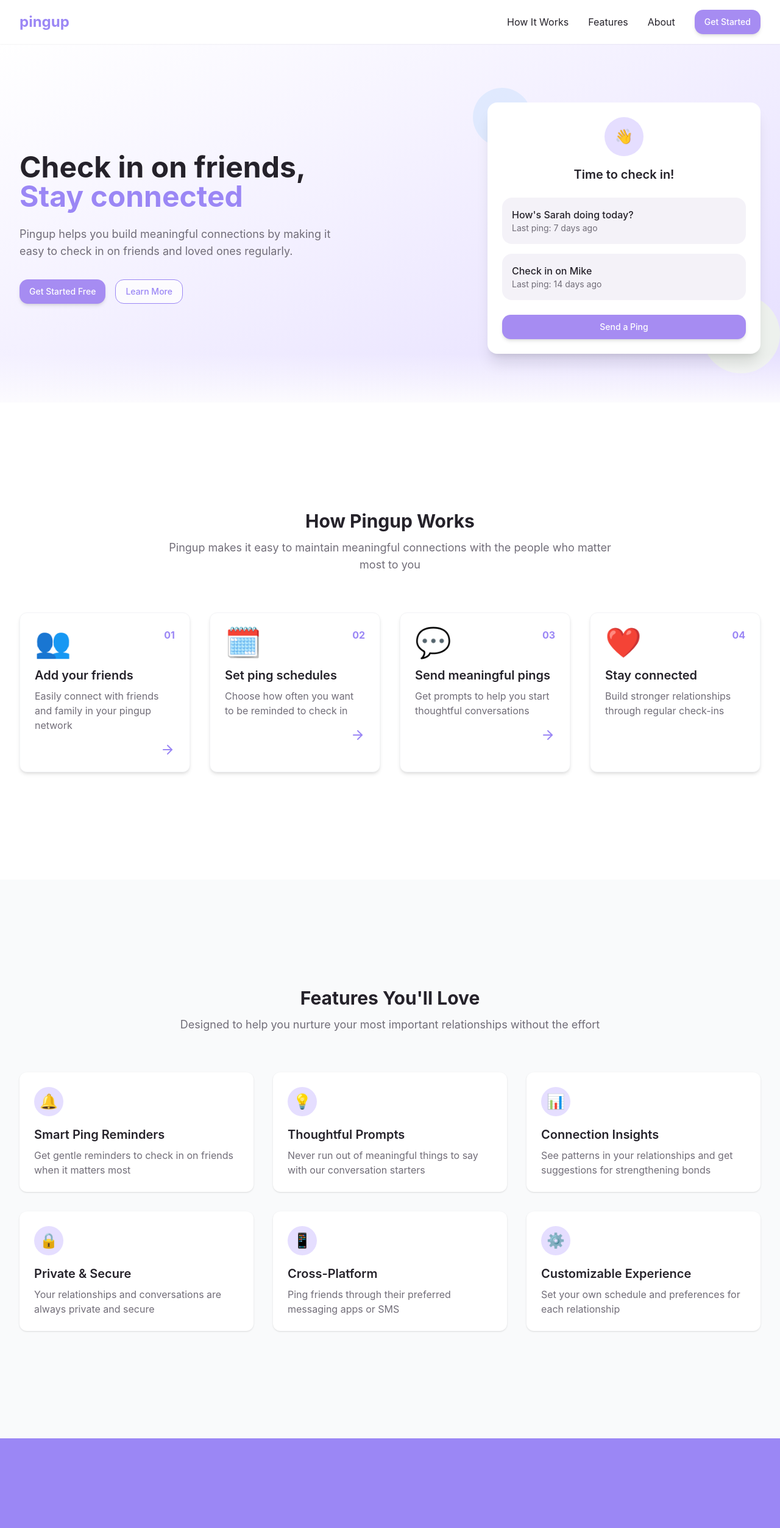
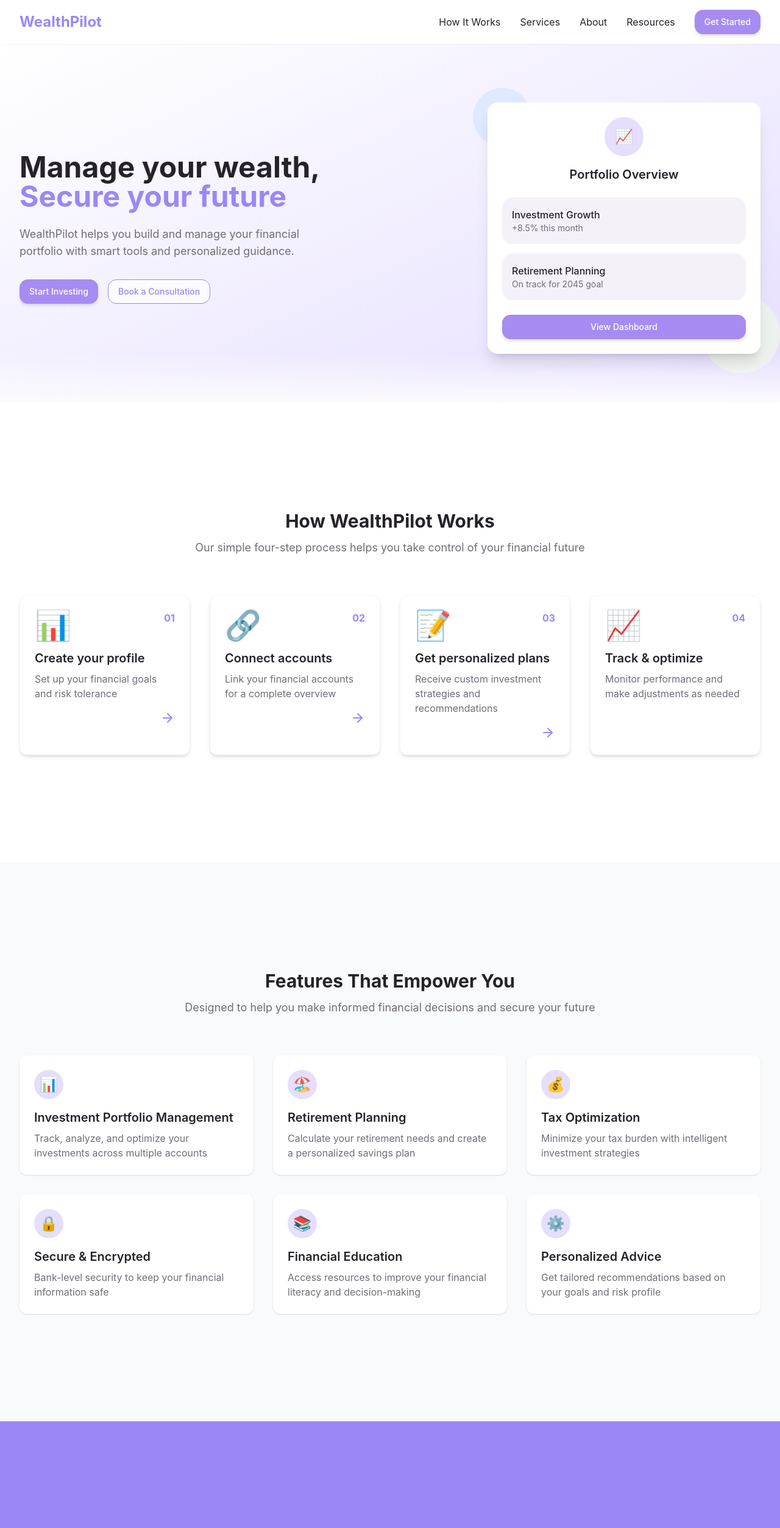
Before and after one commit to Mansab123/pingup-replica-project, a React (Vite) app: page / in a window 1280 px wide. Shown: the top 2505 px of the page at 61% size. Built offline with nearby package versions, Linux system fonts and the light colour scheme.

Commit message:
Refactor: Implement design from letspingup.com
Update the application's design to match the layout and styling of the letspingup.com website, including text, images, and inner page structures.

```diff
--- a/src/App.tsx
+++ b/src/App.tsx
@@ -1,9 +1,11 @@
+
 import { Toaster } from "@/components/ui/toaster";
 import { Toaster as Sonner } from "@/components/ui/sonner";
 import { TooltipProvider } from "@/components/ui/tooltip";
 import { QueryClient, QueryClientProvider } from "@tanstack/react-query";
 import { BrowserRouter, Routes, Route } from "react-router-dom";
 import Index from "./pages/Index";
+import Resources from "./pages/Resources";
 import NotFound from "./pages/NotFound";
 
 const queryClient = new QueryClient();
@@ -16,6 +18,7 @@ const App = () => (
       <BrowserRouter>
         <Routes>
           <Route path="/" element={<Index />} />
+          <Route path="/resources" element={<Resources />} />
           {/* ADD ALL CUSTOM ROUTES ABOVE THE CATCH-ALL "*" ROUTE */}
           <Route path="*" element={<NotFound />} />
         </Routes>
--- a/src/components/Features.tsx
+++ b/src/components/Features.tsx
@@ -3,33 +3,33 @@ import React from 'react';
 
 const features = [
   {
-    title: 'Smart Ping Reminders',
-    description: 'Get gentle reminders to check in on friends when it matters most',
-    icon: '🔔'
-  },
-  {
-    title: 'Thoughtful Prompts',
-    description: 'Never run out of meaningful things to say with our conversation starters',
-    icon: '💡'
-  },
-  {
-    title: 'Connection Insights',
-    description: 'See patterns in your relationships and get suggestions for strengthening bonds',
+    title: 'Investment Portfolio Management',
+    description: 'Track, analyze, and optimize your investments across multiple accounts',
     icon: '📊'
   },
   {
-    title: 'Private & Secure',
-    description: 'Your relationships and conversations are always private and secure',
+    title: 'Retirement Planning',
+    description: 'Calculate your retirement needs and create a personalized savings plan',
+    icon: '🏖️'
+  },
+  {
+    title: 'Tax Optimization',
+    description: 'Minimize your tax burden with intelligent investment strategies',
+    icon: '💰'
+  },
+  {
+    title: 'Secure & Encrypted',
+    description: 'Bank-level security to keep your financial information safe',
     icon: '🔒'
   },
   {
-    title: 'Cross-Platform',
-    description: 'Ping friends through their preferred messaging apps or SMS',
-    icon: '📱'
+    title: 'Financial Education',
+    description: 'Access resources to improve your financial literacy and decision-making',
+    icon: '📚'
   },
   {
-    title: 'Customizable Experience',
-    description: 'Set your own schedule and preferences for each relationship',
+    title: 'Personalized Advice',
+    description: 'Get tailored recommendations based on your goals and risk profile',
     icon: '⚙️'
   }
 ];
@@ -38,9 +38,9 @@ const Features = () => {
   return (
     <section id="features" className="bg-gray-50 py-20">
       <div className="section-container">
-        <h2 className="section-title">Features You'll Love</h2>
+        <h2 className="section-title">Features That Empower You</h2>
         <p className="section-subtitle">
-          Designed to help you nurture your most important relationships without the effort
+          Designed to help you make informed financial decisions and secure your future
         </p>
 
         <div className="grid grid-cols-1 md:grid-cols-2 lg:grid-cols-3 gap-8 mt-16">
--- a/src/components/Footer.tsx
+++ b/src/components/Footer.tsx
@@ -8,54 +8,54 @@ const Footer = () => {
         <div className="grid grid-cols-1 md:grid-cols-4 gap-8 md:gap-12">
           <div className="md:col-span-1">
             <a href="/" className="font-bold text-2xl text-pingup-purple">
-              pingup
+              WealthPilot
             </a>
             <p className="mt-4 text-muted-foreground">
-              Meaningful connections made simple.
+              Intelligent wealth management for your financial future.
             </p>
           </div>
 
           <div>
-            <h3 className="font-semibold mb-4">Product</h3>
+            <h3 className="font-semibold mb-4">Services</h3>
             <ul className="space-y-2">
-              <li><a href="#" className="text-muted-foreground hover:text-pingup-purple">Features</a></li>
-              <li><a href="#" className="text-muted-foreground hover:text-pingup-purple">Pricing</a></li>
-              <li><a href="#" className="text-muted-foreground hover:text-pingup-purple">FAQ</a></li>
+              <li><a href="/services/investment" className="text-muted-foreground hover:text-pingup-purple">Investment Management</a></li>
+              <li><a href="/services/retirement" className="text-muted-foreground hover:text-pingup-purple">Retirement Planning</a></li>
+              <li><a href="/services/tax" className="text-muted-foreground hover:text-pingup-purple">Tax Strategy</a></li>
             </ul>
           </div>
 
           <div>
             <h3 className="font-semibold mb-4">Company</h3>
             <ul className="space-y-2">
-              <li><a href="#" className="text-muted-foreground hover:text-pingup-purple">About Us</a></li>
-              <li><a href="#" className="text-muted-foreground hover:text-pingup-purple">Blog</a></li>
-              <li><a href="#" className="text-muted-foreground hover:text-pingup-purple">Careers</a></li>
+              <li><a href="/about" className="text-muted-foreground hover:text-pingup-purple">About Us</a></li>
+              <li><a href="/resources" className="text-muted-foreground hover:text-pingup-purple">Resource Center</a></li>
+              <li><a href="/careers" className="text-muted-foreground hover:text-pingup-purple">Careers</a></li>
             </ul>
           </div>
 
           <div>
             <h3 className="font-semibold mb-4">Legal</h3>
             <ul className="space-y-2">
-              <li><a href="#" className="text-muted-foreground hover:text-pingup-purple">Privacy Policy</a></li>
-              <li><a href="#" className="text-muted-foreground hover:text-pingup-purple">Terms of Service</a></li>
-              <li><a href="#" className="text-muted-foreground hover:text-pingup-purple">Cookie Policy</a></li>
+              <li><a href="/privacy" className="text-muted-foreground hover:text-pingup-purple">Privacy Policy</a></li>
+              <li><a href="/terms" className="text-muted-foreground hover:text-pingup-purple">Terms of Service</a></li>
+              <li><a href="/security" className="text-muted-foreground hover:text-pingup-purple">Security</a></li>
             </ul>
           </div>
         </div>
 
         <div className="mt-12 pt-8 border-t border-gray-200 text-center sm:text-left flex flex-col sm:flex-row justify-between items-center">
           <p className="text-muted-foreground text-sm">
-            © {new Date().getFullYear()} Pingup. All rights reserved.
+            © {new Date().getFullYear()} WealthPilot. All rights reserved.
           </p>
           <div className="flex space-x-6 mt-4 sm:mt-0">
             <a href="#" className="text-muted-foreground hover:text-pingup-purple">
               Twitter
             </a>
             <a href="#" className="text-muted-foreground hover:text-pingup-purple">
-              Instagram
+              LinkedIn
             </a>
             <a href="#" className="text-muted-foreground hover:text-pingup-purple">
-              LinkedIn
+              Facebook
             </a>
           </div>
         </div>
--- a/src/components/Hero.tsx
+++ b/src/components/Hero.tsx
@@ -9,18 +9,18 @@ const Hero = () => {
         <div className="grid grid-cols-1 lg:grid-cols-2 gap-12 items-center">
           <div className="animate-fade-in">
             <h1 className="heading-lg mb-6">
-              Check in on friends, <br />
-              <span className="text-pingup-purple">Stay connected</span>
+              Manage your wealth, <br />
+              <span className="text-pingup-purple">Secure your future</span>
             </h1>
             <p className="text-lg mb-8 text-muted-foreground max-w-lg">
-              Pingup helps you build meaningful connections by making it easy to check in on friends and loved ones regularly.
+              WealthPilot helps you build and manage your financial portfolio with smart tools and personalized guidance.
             </p>
             <div className="flex flex-col sm:flex-row space-y-4 sm:space-y-0 sm:space-x-4">
               <Button className="pingup-button">
-                Get Started Free
+                Start Investing
               </Button>
               <Button variant="outline" className="border-pingup-purple text-pingup-purple hover:bg-pingup-light-purple">
-                Learn More
+                Book a Consultation
               </Button>
             </div>
           </div>
@@ -31,23 +31,23 @@ const Hero = () => {
               <div className="relative bg-white rounded-2xl shadow-xl p-6 z-10">
                 <div className="text-center mb-6">
                   <div className="inline-flex items-center justify-center w-16 h-16 rounded-full bg-pingup-light-purple mb-4">
-                    <span className="text-pingup-purple text-2xl font-bold">👋</span>
+                    <span className="text-pingup-purple text-2xl font-bold">📈</span>
                   </div>
-                  <h3 className="text-xl font-semibold">Time to check in!</h3>
+                  <h3 className="text-xl font-semibold">Portfolio Overview</h3>
                 </div>
                 <div className="space-y-4">
                   <div className="bg-secondary p-4 rounded-lg">
-                    <p className="font-medium">How's Sarah doing today?</p>
-                    <p className="text-sm text-muted-foreground">Last ping: 7 days ago</p>
+                    <p className="font-medium">Investment Growth</p>
+                    <p className="text-sm text-muted-foreground">+8.5% this month</p>
                   </div>
                   <div className="bg-secondary p-4 rounded-lg">
-                    <p className="font-medium">Check in on Mike</p>
-                    <p className="text-sm text-muted-foreground">Last ping: 14 days ago</p>
+                    <p className="font-medium">Retirement Planning</p>
+                    <p className="text-sm text-muted-foreground">On track for 2045 goal</p>
                   </div>
                 </div>
                 <div className="mt-6">
                   <Button className="w-full pingup-button">
-                    Send a Ping
+                    View Dashboard
                   </Button>
                 </div>
               </div>
--- a/src/components/HowItWorks.tsx
+++ b/src/components/HowItWorks.tsx
@@ -5,27 +5,27 @@ import { ArrowRight } from 'lucide-react';
 const steps = [
   {
     number: '01',
-    title: 'Add your friends',
-    description: 'Easily connect with friends and family in your pingup network',
-    icon: '👥'
+    title: 'Create your profile',
+    description: 'Set up your financial goals and risk tolerance',
+    icon: '📊'
   },
   {
     number: '02',
-    title: 'Set ping schedules',
-    description: 'Choose how often you want to be reminded to check in',
-    icon: '🗓️'
+    title: 'Connect accounts',
+    description: 'Link your financial accounts for a complete overview',
+    icon: '🔗'
   },
   {
     number: '03',
-    title: 'Send meaningful pings',
-    description: 'Get prompts to help you start thoughtful conversations',
-    icon: '💬'
+    title: 'Get personalized plans',
+    description: 'Receive custom investment strategies and recommendations',
+    icon: '📝'
   },
   {
     number: '04',
-    title: 'Stay connected',
-    description: 'Build stronger relationships through regular check-ins',
-    icon: '❤️'
+    title: 'Track & optimize',
+    description: 'Monitor performance and make adjustments as needed',
+    icon: '📈'
   }
 ];
 
@@ -33,9 +33,9 @@ const HowItWorks = () => {
   return (
     <section id="how-it-works" className="bg-white py-20">
       <div className="section-container">
-        <h2 className="section-title">How Pingup Works</h2>
+        <h2 className="section-title">How WealthPilot Works</h2>
         <p className="section-subtitle">
-          Pingup makes it easy to maintain meaningful connections with the people who matter most to you
+          Our simple four-step process helps you take control of your financial future
         </p>
 
         <div className="grid grid-cols-1 md:grid-cols-2 lg:grid-cols-4 gap-8 mt-16">
--- a/src/components/Navbar.tsx
+++ b/src/components/Navbar.tsx
@@ -15,7 +15,7 @@ const Navbar = () => {
           {/* Logo */}
           <div className="flex items-center">
             <a href="/" className="font-bold text-2xl text-pingup-purple">
-              pingup
+              WealthPilot
             </a>
           </div>
 
@@ -25,10 +25,13 @@ const Navbar = () => {
               How It Works
             </a>
             <a href="#features" className="text-foreground hover:text-pingup-purple transition-colors">
-              Features
+              Services
             </a>
             <a href="#about" className="text-foreground hover:text-pingup-purple transition-colors">
               About
+            </a>
+            <a href="/resources" className="text-foreground hover:text-pingup-purple transition-colors">
+              Resources
             </a>
             <Button className="pingup-button">
               Get Started
@@ -63,7 +66,7 @@ const Navbar = () => {
                 className="text-foreground hover:text-pingup-purple transition-colors px-2 py-1"
                 onClick={toggleMenu}
               >
-                Features
+                Services
               </a>
               <a
                 href="#about"
@@ -71,6 +74,13 @@ const Navbar = () => {
                 onClick={toggleMenu}
               >
                 About
+              </a>
+              <a
+                href="/resources"
+                className="text-foreground hover:text-pingup-purple transition-colors px-2 py-1"
+                onClick={toggleMenu}
+              >
+                Resources
               </a>
               <Button className="pingup-button w-full">
                 Get Started
--- a/src/components/Newsletter.tsx
+++ b/src/components/Newsletter.tsx
@@ -15,9 +15,9 @@ const Newsletter = () => {
       <div className="section-container max-w-4xl">
         <div className="bg-gradient-to-r from-pingup-light-purple to-pingup-soft-blue rounded-3xl p-8 md:p-12">
           <div className="text-center mb-8">
-            <h2 className="text-2xl md:text-3xl font-bold mb-4">Stay in the Loop</h2>
+            <h2 className="text-2xl md:text-3xl font-bold mb-4">Financial Insights Delivered</h2>
             <p className="text-muted-foreground max-w-xl mx-auto">
-              Get early access, tips for meaningful connections, and updates on new features.
+              Get expert financial tips, market updates, and exclusive investment opportunities directly in your inbox.
             </p>
           </div>
 
--- a/src/components/Stats.tsx
+++ b/src/components/Stats.tsx
@@ -3,19 +3,19 @@ import React from 'react';
 
 const stats = [
   {
-    value: '15M+',
-    label: 'Pings Sent',
+    value: '$2.4B+',
+    label: 'Assets Managed',
   },
   {
-    value: '94%',
-    label: 'Stronger Relationships',
+    value: '96%',
+    label: 'Client Satisfaction',
   },
   {
-    value: '250K+',
-    label: 'Happy Users',
+    value: '320K+',
+    label: 'Active Users',
   },
   {
-    value: '4.9',
+    value: '4.8',
     label: 'App Store Rating',
   },
 ];
--- /dev/null
+++ b/src/pages/Resources.tsx
@@ -0,0 +1,109 @@
+
+import React from 'react';
+import Navbar from '@/components/Navbar';
+import Footer from '@/components/Footer';
+import { Button } from '@/components/ui/button';
+
+const resourceCategories = [
+  {
+    title: "Investment Guides",
+    description: "Learn the fundamentals of investing and building wealth",
+    items: [
+      { title: "Beginner's Guide to Investing", link: "/resource/beginners-guide" },
+      { title: "Understanding Market Cycles", link: "/resource/market-cycles" },
+      { title: "Asset Allocation Strategies", link: "/resource/asset-allocation" },
+    ],
+    icon: "📚"
+  },
+  {
+    title: "Retirement Planning",
+    description: "Prepare for a secure and comfortable retirement",
+    items: [
+      { title: "Retirement Savings Calculator", link: "/resource/retirement-calculator" },
+      { title: "IRA vs 401(k) Comparison", link: "/resource/ira-401k-comparison" },
+      { title: "Social Security Benefits Guide", link: "/resource/social-security" },
+    ],
+    icon: "🏖️"
+  },
+  {
+    title: "Tax Optimization",
+    description: "Strategies to minimize your tax burden legally",
+    items: [
+      { title: "Tax-Loss Harvesting Explained", link: "/resource/tax-loss-harvesting" },
+      { title: "Tax-Efficient Investing", link: "/resource/tax-efficient-investing" },
+      { title: "Understanding Capital Gains", link: "/resource/capital-gains" },
+    ],
+    icon: "💰"
+  },
+  {
+    title: "Market Insights",
+    description: "Stay informed with our latest market analysis",
+    items: [
+      { title: "Quarterly Market Outlook", link: "/resource/quarterly-outlook" },
+      { title: "Economic Indicators to Watch", link: "/resource/economic-indicators" },
+      { title: "Global Market Trends", link: "/resource/global-trends" },
+    ],
+    icon: "📈"
+  }
+];
+
+const Resources = () => {
+  return (
+    <div className="min-h-screen flex flex-col">
+      <Navbar />
+      <main className="flex-grow">
+        <div className="bg-gradient-to-r from-pingup-light-purple to-pingup-soft-blue py-20">
+          <div className="section-container">
+            <h1 className="heading-lg text-center mb-6">Resource Center</h1>
+            <p className="text-lg text-center max-w-2xl mx-auto">
+              Explore our collection of guides, calculators, and insights to help you make better financial decisions.
+            </p>
+          </div>
+        </div>
+
+        <section className="py-16">
+          <div className="section-container">
+            <div className="grid grid-cols-1 md:grid-cols-2 gap-8">
+              {resourceCategories.map((category, index) => (
+                <div key={index} className="bg-white rounded-xl p-8 shadow-md border border-gray-100">
+                  <div className="flex items-start gap-4">
+                    <div className="text-4xl">{category.icon}</div>
+                    <div>
+                      <h2 className="heading-md mb-2">{category.title}</h2>
+                      <p className="text-muted-foreground mb-6">{category.description}</p>
+                      <ul className="space-y-3">
+                        {category.items.map((item, i) => (
+                          <li key={i}>
+                            <a
+                              href={item.link}
+                              className="block p-3 border border-gray-100 rounded-lg hover:bg-pingup-light-purple/20 hover:border-pingup-purple transition-all"
+                            >
+                              {item.title}
+                            </a>
+                          </li>
+                        ))}
+                      </ul>
+                    </div>
+                  </div>
+                </div>
+              ))}
+            </div>
+          </div>
+        </section>
+
+        <section className="bg-gray-50 py-16">
+          <div className="section-container max-w-3xl text-center">
+            <h2 className="heading-md mb-4">Need Personalized Guidance?</h2>
+            <p className="text-lg mb-8">
+              Our financial advisors are ready to help you create a custom plan tailored to your unique goals and circumstances.
+            </p>
+            <Button className="pingup-button">Schedule a Consultation</Button>
+          </div>
+        </section>
+      </main>
+      <Footer />
+    </div>
+  );
+};
+
+export default Resources;
```
